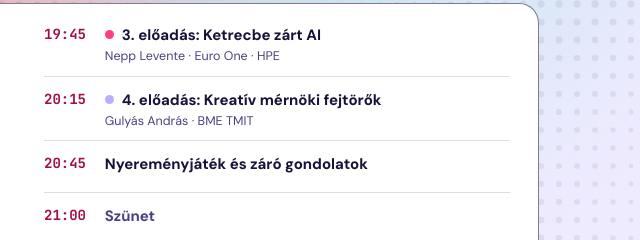
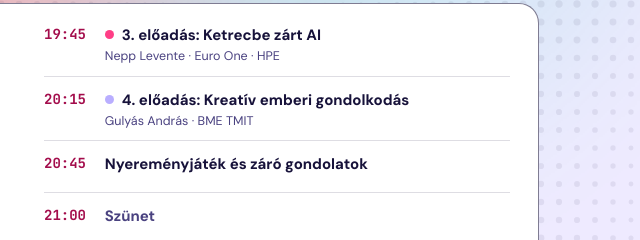
Before and after one commit to svk-bme/svk-meetup, a plain HTML site: page index.html in a window 1280 px wide. Shown: the part 1157-1397 px from the top of the page, 620-1260 px from the left. Drawn offline with Linux system fonts and the light colour scheme; animation ran at ten frames a second.

Commit message:
Előadás cím frissítve

```diff
--- a/index.html
+++ b/index.html
@@ -206,7 +206,7 @@
           <li class="talk c-mint"><time datetime="2026-11-03T18:45+01:00">18:45</time><span><b>2. előadás: Miért most a legjobb mérnöknek lenni? Egy egyenlet, ami nem lesz ZH-ban</b><small>Dr. Forstner Bertalan · BME AUT</small></span></li>
           <li class="brk"><time datetime="2026-11-03T19:15+01:00">19:15</time><span><b>Szünet</b></span></li>
           <li class="talk c-pink"><time datetime="2026-11-03T19:45+01:00">19:45</time><span><b>3. előadás: Ketrecbe zárt AI</b><small>Nepp Levente · Euro One · HPE</small></span></li>
-          <li class="talk c-lilac"><time datetime="2026-11-03T20:15+01:00">20:15</time><span><b>4. előadás: Kreatív mérnöki fejtörők</b><small>Gulyás András · BME TMIT</small></span></li>
+          <li class="talk c-lilac"><time datetime="2026-11-03T20:15+01:00">20:15</time><span><b>4. előadás: Kreatív emberi gondolkodás</b><small>Gulyás András · BME TMIT</small></span></li>
           <li><time datetime="2026-11-03T20:45+01:00">20:45</time><span><b>Nyereményjáték és záró gondolatok</b></span></li>
           <li class="brk"><time datetime="2026-11-03T21:00+01:00">21:00</time><span><b>Szünet</b></span></li>
           <li><time datetime="2026-11-03T21:15+01:00">21:15</time><span><b>Borkóstoló</b></span></li>
```
